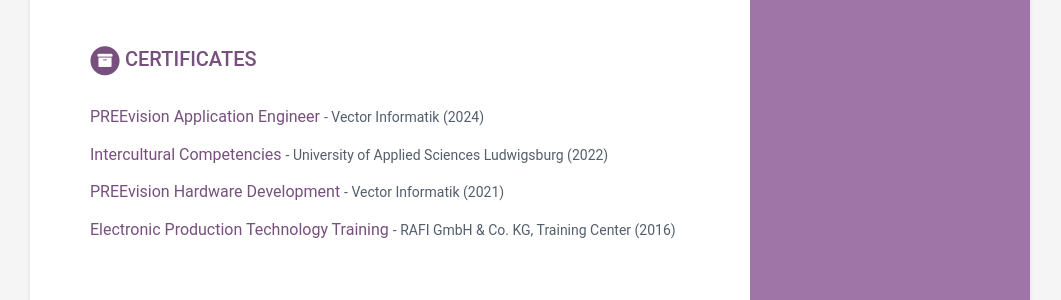
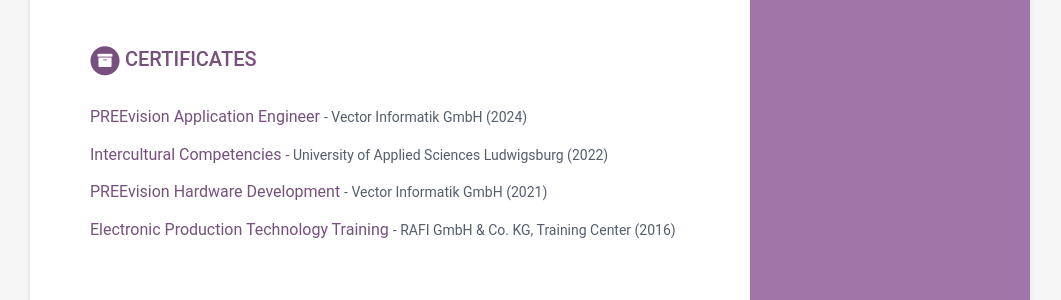
Before and after one commit to jmazyar/jmazyar.github.io, a Jekyll site: the page built from docs/index.html, in a window 1280 px wide and 900 px high, scrolled down 1640 px. Shown: the part 209-509 px from the top of the window, without its empty margins (110-1171 px from the left). Built offline with Jekyll 4.4.1, drawn with Linux system fonts in a browser that asks for light colours.

Commit message:
update resume

```diff
--- a/docs/_data/data.yml
+++ b/docs/_data/data.yml
@@ -150,7 +150,7 @@
     assignments:
       - title: PREEvision Application Engineer
         # link: "#"
-        tagline: "Vector Informatik (2024)"
+        tagline: "Vector Informatik GmbH (2024)"
 
       - title: Intercultural Competencies
         # link: "#"
@@ -158,7 +158,7 @@
 
       - title: PREEvision Hardware Development
         # link: "#"
-        tagline: "Vector Informatik (2021)"
+        tagline: "Vector Informatik GmbH (2021)"
 
       - title: Electronic Production Technology Training
         # link: "#"
```
